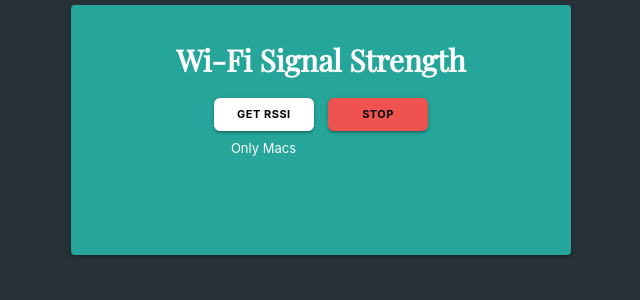
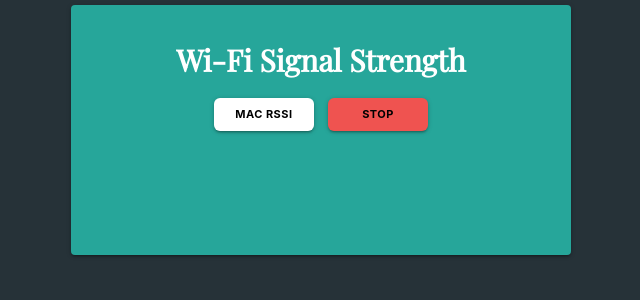
Before and after one commit to jamsme/SignalStrength, a Django app: page / in a window 1280 px wide. Shown: the part 125-425 px from the top of the page, without its empty margins (319-959 px from the left). Run offline with Django 3.2, Linux system fonts and the light colour scheme; some libraries are stand-ins or nearby versions.

Commit message:
made user know only macs can use the white button working on windows button

```diff
--- a/apps/rssi/static/rssi/css/style.css
+++ b/apps/rssi/static/rssi/css/style.css
@@ -30,8 +30,3 @@ button.waves-effect.waves-light.btn-small, button.waves-effect.waves-dark.btn-sm
     position: relative;
     top: 15px;
 }
-h3 {
-    font-size: 13px;
-    color: white;
-    margin: 25px 115px 0 0;
-}
--- a/apps/rssi/templates/rssi/index.html
+++ b/apps/rssi/templates/rssi/index.html
@@ -20,9 +20,8 @@
             <h4>Wi-Fi Signal Strength</h4>
             <h5 id="dBm"></h5>
             <h6 id="text"></h6>
-            <button class="waves-effect waves-dark btn-small white black-text">Get RSSI</button>
+            <button class="waves-effect waves-dark btn-small white black-text">Mac RSSI</button>
             <button class="waves-effect waves-light btn-small red lighten-1 black-text">Stop</button>
-            <h3>Only Macs</h3>
         </div>
     </div>
 </body>
```
